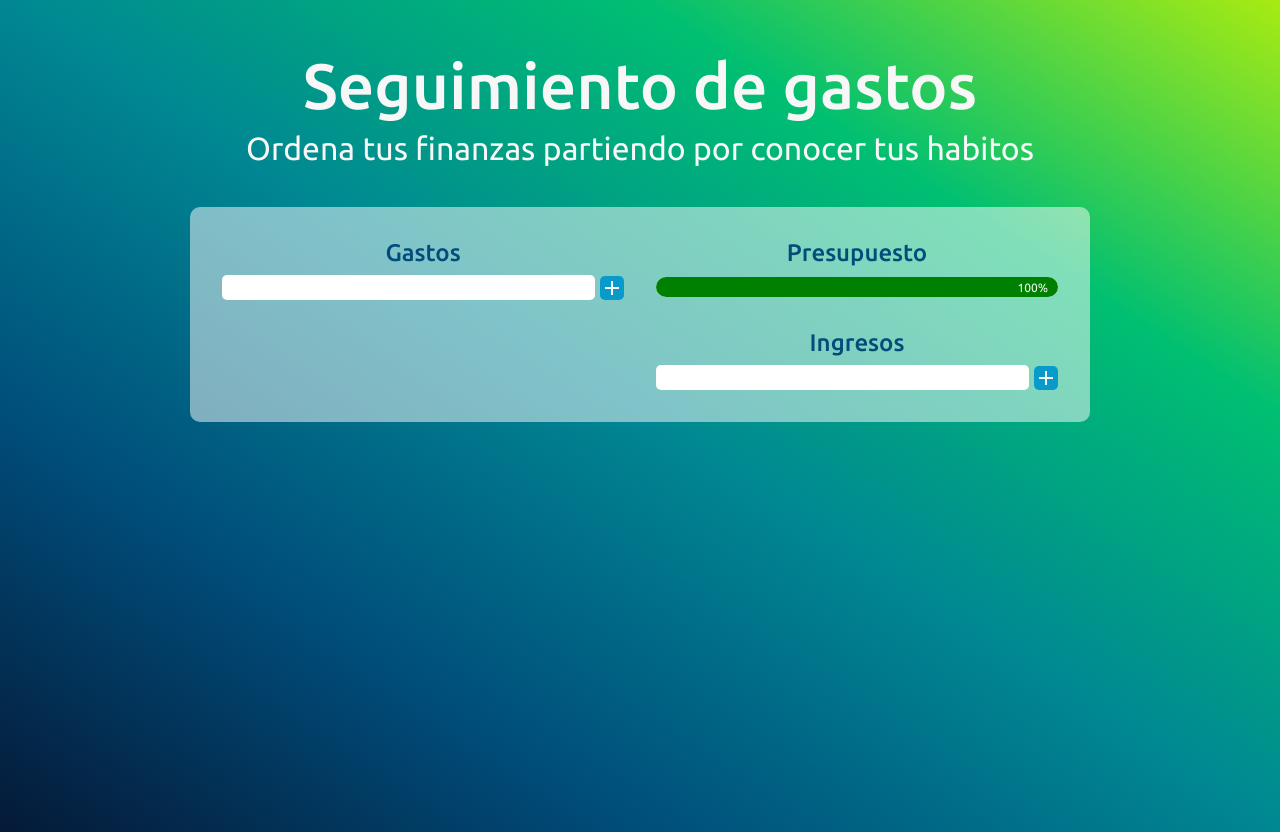
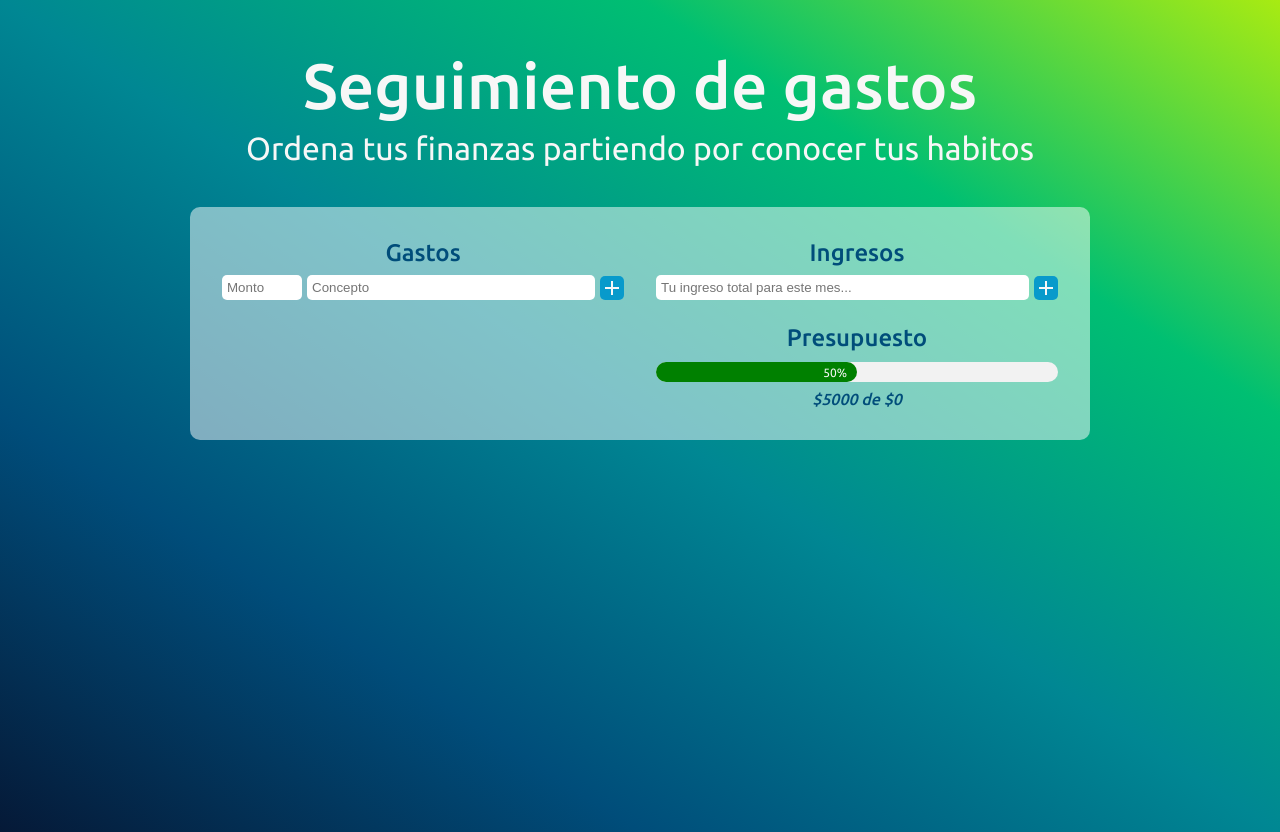
Before and after one commit to joaquinmoralest/expenses-tracker, a React (Vite) app: page / in a window 1280 px wide. Built offline with nearby package versions, Linux system fonts and the light colour scheme.

Commit message:
Add function to the inputs

```diff
--- a/src/App.css
+++ b/src/App.css
@@ -10,6 +10,30 @@
 
 .txt-center {
   text-align: center;
+}
+
+.mb-1 {
+  margin-bottom: .5rem;
+}
+
+.mb-2 {
+  margin-bottom: 1rem;
+}
+
+.mb-3 {
+  margin-bottom: 1.5rem;
+}
+
+.mt-1 {
+  margin-top: .5rem;
+}
+
+.mt-2 {
+  margin-top: 1rem;
+}
+
+.mt-3 {
+  margin-top: 1.5rem;
 }
 
 .btn-add {
@@ -57,7 +81,15 @@
   padding: 1rem;
 }
 
+.amount {
+  width: 5rem;
+}
+
 .budget {
   width: 50%;
   padding: 1rem;
 }
+
+.budget h5 {
+  font-style: italic;
+}
--- a/src/App.jsx
+++ b/src/App.jsx
@@ -3,7 +3,48 @@ import './App.css'
 import ProgressBar from './components/ProgressBar'
 
 function App() {
-  const [remaining, setRemainig] = useState(100)
+  const [remaining, setRemainig] = useState(50)
+  const [expenses, setExpenses] = useState([])
+  const [income, setIncome] = useState(0)
+  const [newIncome, setNewIncome] = useState('')
+  const [expenseAmount, setExpenseAmount] = useState('')
+  const [expenseConcept, setExpenseConcept] = useState('')
+
+  function addExpense(e) {
+    e.preventDefault()
+
+    const newExpenseToAdd = {
+      id: expenses.length + 1,
+      date: new Date().toISOString(),
+      amount: expenseAmount,
+      concept: expenseConcept,
+    }
+
+    setExpenses([...expenses, newExpenseToAdd])
+    setExpenseAmount('')
+    setExpenseConcept('')
+  }
+
+  function addIncome(e) {
+    e.preventDefault()
+
+    setIncome(newIncome)
+    setNewIncome('')
+  }
+
+  function handleExpenseAmount(e) {
+    setExpenseAmount(e.target.value)
+  }
+
+  function handleExpenseConcept(e) {
+    setExpenseConcept(e.target.value)
+  }
+
+  function handleIncome(e) {
+    setNewIncome(e.target.value)
+  }
+
+  console.log(expenses)
 
   return (
     <div className="App">
@@ -15,30 +56,54 @@ function App() {
       <main className='main-content'>
         <section className='expenses'>
           <h4 className='txt-center'>Gastos</h4>
-          <form className='form' action="">
-            <input className='input' type="text" />
+          <form className='form' onSubmit={addExpense}>
+            <input
+              onChange={handleExpenseAmount}
+              name='expenseAmount'
+              className='input amount'
+              placeholder='Monto'
+              type='number'
+              value={expenseAmount}
+            />
+            <input
+              onChange={handleExpenseConcept}
+              name='expenseConcept'
+              className='input concept'
+              placeholder='Concepto'
+              type="text"
+              value={expenseConcept}
+            />
             <button className='btn-add'>
-              <span class="material-symbols-outlined">
+              <span className="material-symbols-outlined">
                 add
               </span>
             </button>
           </form>
         </section>
+
         <section className='budget'>
-          <h4 className='txt-center'>Presupuesto</h4>
+          <h4 className='txt-center'>Ingresos</h4>
+          <form className='form' onSubmit={addIncome}>
+            <input
+              onChange={handleIncome}
+              name='incomeAmount'
+              className='input'
+              placeholder='Tu ingreso total para este mes...'
+              type="number"
+              value={newIncome}
+            />
+            <button className='btn-add'>
+              <span className="material-symbols-outlined">
+                add
+              </span>
+            </button>
+          </form>
+          <h4 className='txt-center mt-3'>Presupuesto</h4>
           <ProgressBar
             // bgColor='full'
             remaining={remaining}
           />
-          <h4 className='txt-center'>Ingresos</h4>
-          <form className='form' action="">
-            <input className='input' type="text" />
-            <button className='btn-add'>
-              <span class="material-symbols-outlined">
-                add
-              </span>
-            </button>
-          </form>
+          <h5 className='txt-center'>$5000 de ${income}</h5>
         </section>
       </main>
     </div>
--- a/src/components/StyleComponents.js
+++ b/src/components/StyleComponents.js
@@ -4,7 +4,7 @@ export const Container = styled.div `
   height: 20px;
   width: 100%;
   margin-top: 10px;
-  margin-bottom: 2rem;
+  margin-bottom: .5rem;
   border-radius: 25px;
   background-color: #f2f2f2;
 `
```
